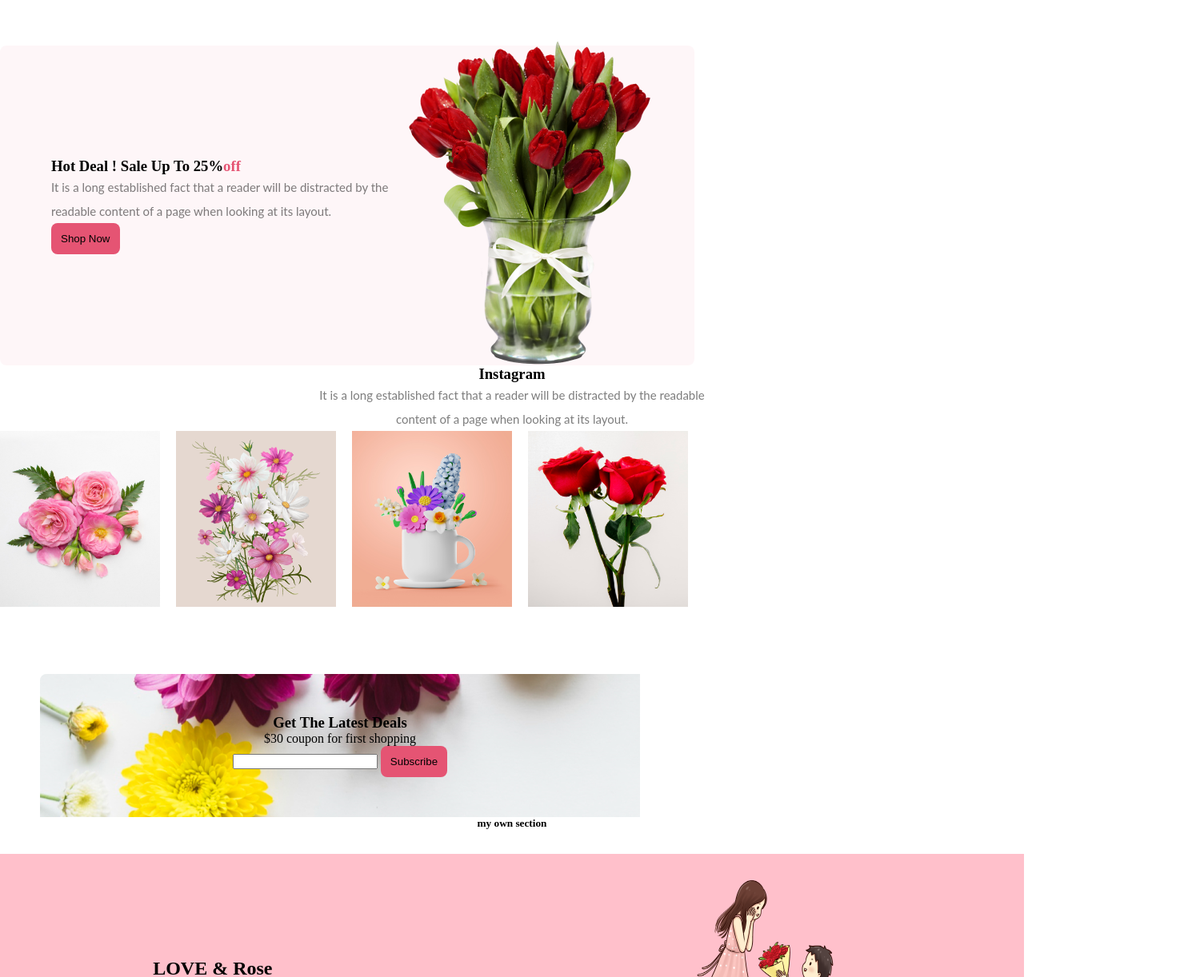
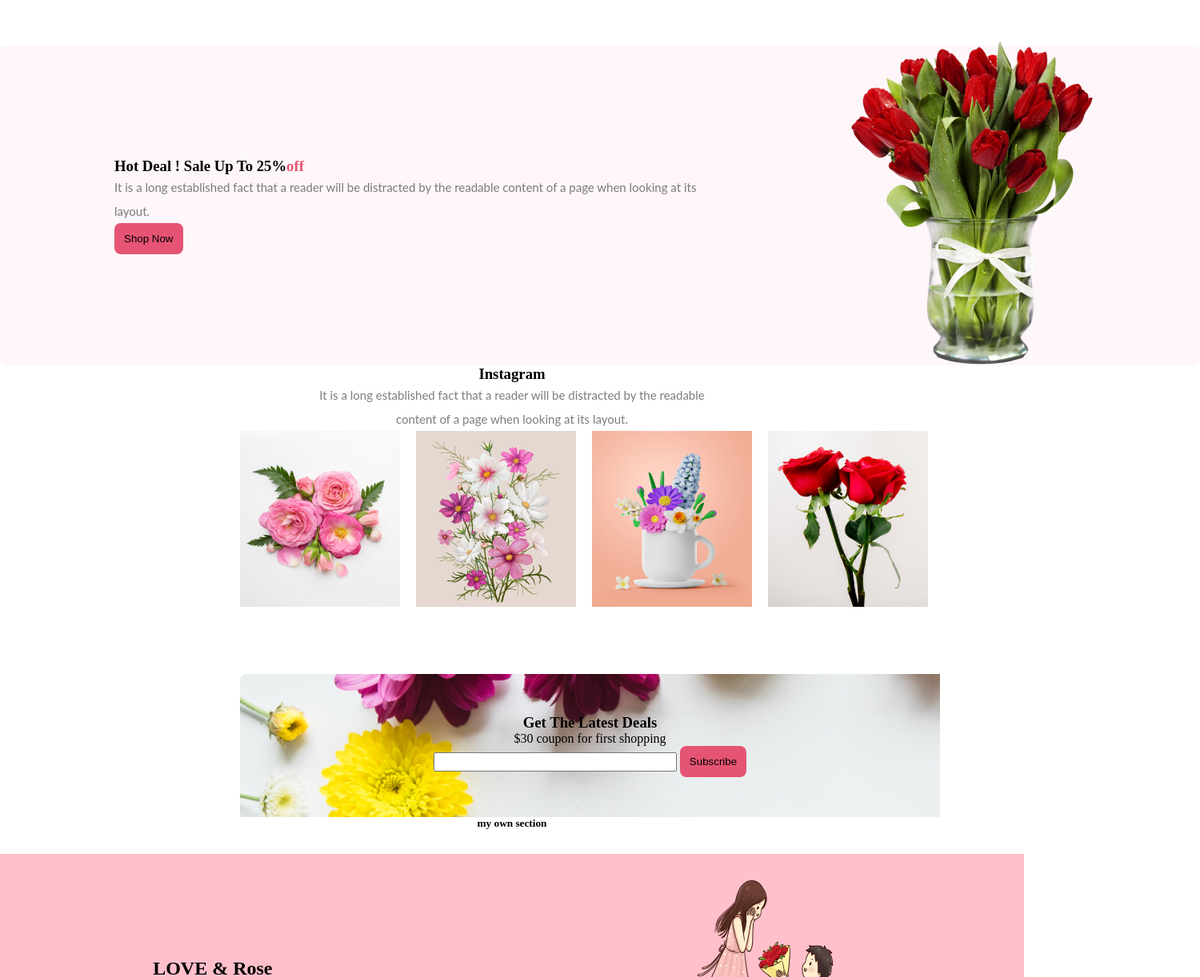
Before and after one commit to Sanobar-rahaman/assignment-1, a plain HTML site: page index.html in a window 1280 px wide. Shown: the part 1217-2439 px from the top of the page at 80% size, 1500 px wide, since content can reach past the window. Drawn offline with Linux system fonts and the light colour scheme.

Commit message:
all done

```diff
--- a/assignment.css
+++ b/assignment.css
@@ -53,7 +53,7 @@
 .flower-section{
     display: flex;
     gap: 24px;
-    margin-left: 100px;
+    margin-left: 350px;
 }
 .flower-one{
     width: 200px;
@@ -83,7 +83,7 @@
     align-items: center;
     border-radius: 8px;
     background: rgba(229, 84, 115, 0.05);
-    width: 868px;
+    width: 1500px;
     height: 400px;
     margin-top:60px;
 }
@@ -108,8 +108,8 @@
 .photo-both{
     display: flex;
     gap: 20px;
-    /* margin-left: 100px; */
-    margin-right: 200px;
+    margin-left: 300px;
+/* margin-right: 200px; */
 }
 .photo-1{
     width: 200px;
@@ -131,11 +131,15 @@
 .background-image{
     text-align: center;
     background-image: url("Rectangle\ 9.png");
-    width: 650px;
-    margin-left: 50px;
+    width: 775px;
+    margin-left: 300px;
     padding: 50px;
     margin-top: 80px;
     /* margin-right: 80px; */
+}
+.inputfield{
+    width: 300px;
+    height: 20px;
 }
 /* footer style */
 .footer-section{
--- a/index.html
+++ b/index.html
@@ -84,7 +84,7 @@
             <div class="background-image">
                 <h3>Get The Latest Deals</h3>
                 <p>$30 coupon for first shopping</p>
-                <input type="text">
+                <input type="text" class="inputfield">
                 <button class="btn-primary">Subscribe</button>
             </div>
         </section>
```
